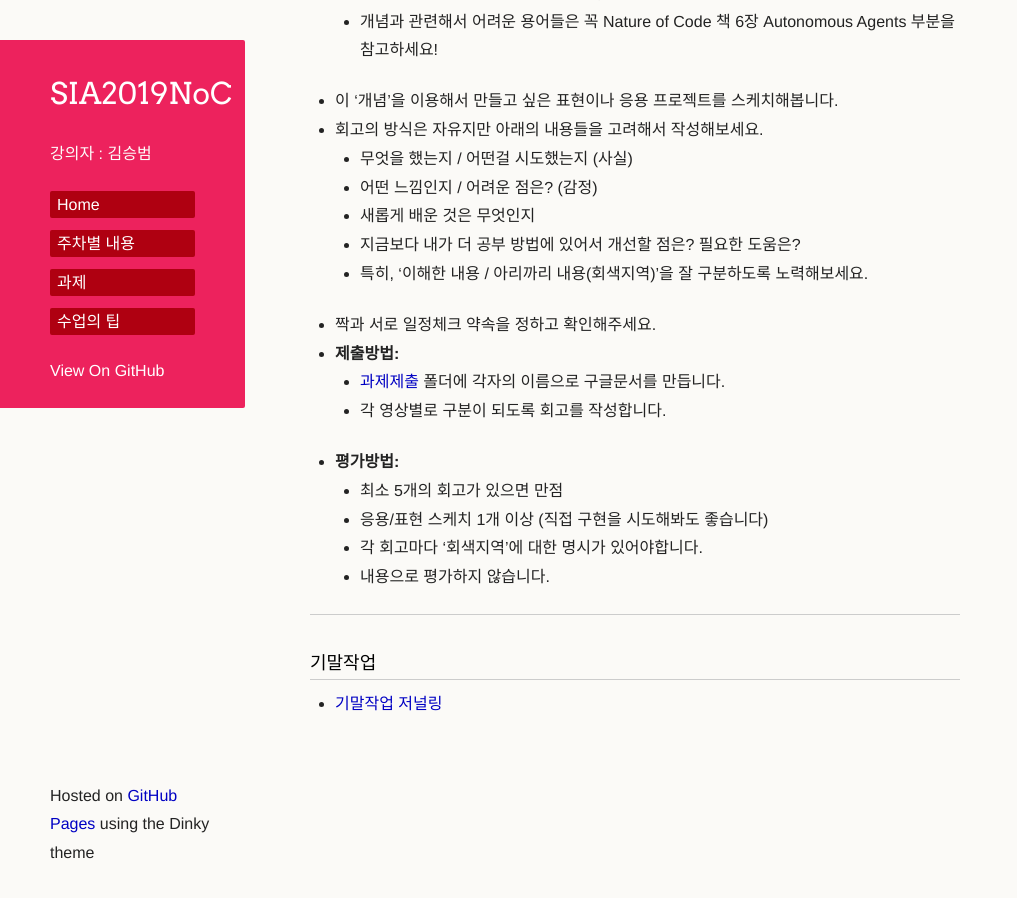
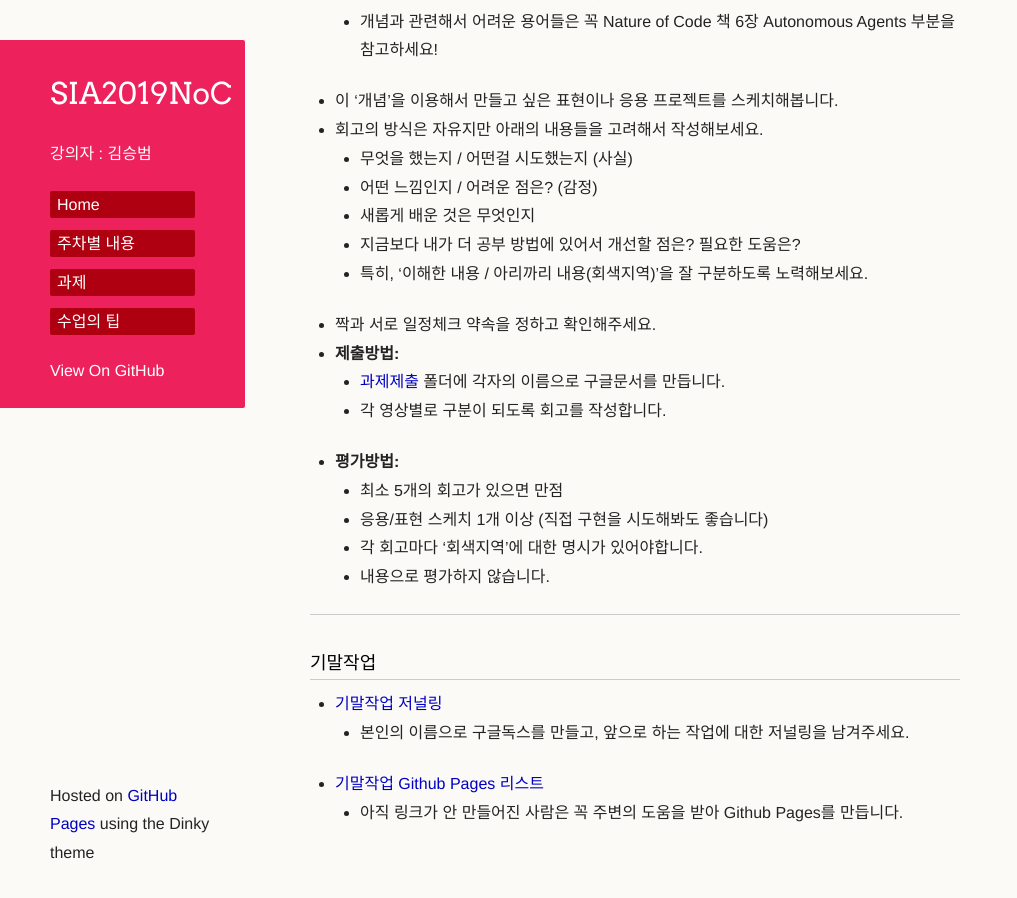
Before and after one commit to picxenk/SIA2019NoC, a Jekyll site: the page built from homework.md, in a window 1280 px wide and 900 px high, scrolled down 5333 px. Shown: the whole window, without its empty margins (0-1017 px from the left). Built offline with Jekyll 4.4.1, drawn with Linux system fonts in a browser that asks for light colours; our own code applies the rules of GitHub Pages for plain Markdown files; a script that is not in the unit is left out; the repository's description, which GitHub fills in, is left out.

Commit message:
Update homework.md

```diff
--- a/homework.md
+++ b/homework.md
@@ -175,3 +175,6 @@
 
 ### 기말작업
  * [기말작업 저널링](https://drive.google.com/drive/folders/1-2W2DB9pjgTbOpTN1b8rxw0UPffRRWgx?usp=sharing)
+   * 본인의 이름으로 구글독스를 만들고, 앞으로 하는 작업에 대한 저널링을 남겨주세요.
+ * [기말작업 Github Pages 리스트](https://docs.google.com/spreadsheets/d/1DIQsy6G3GlN5a5Ihs9sQ9Eq-9rLavGyKCFArq8a3zq0/edit#gid=0)
+   * 아직 링크가 안 만들어진 사람은 꼭 주변의 도움을 받아 Github Pages를 만듭니다.
```
